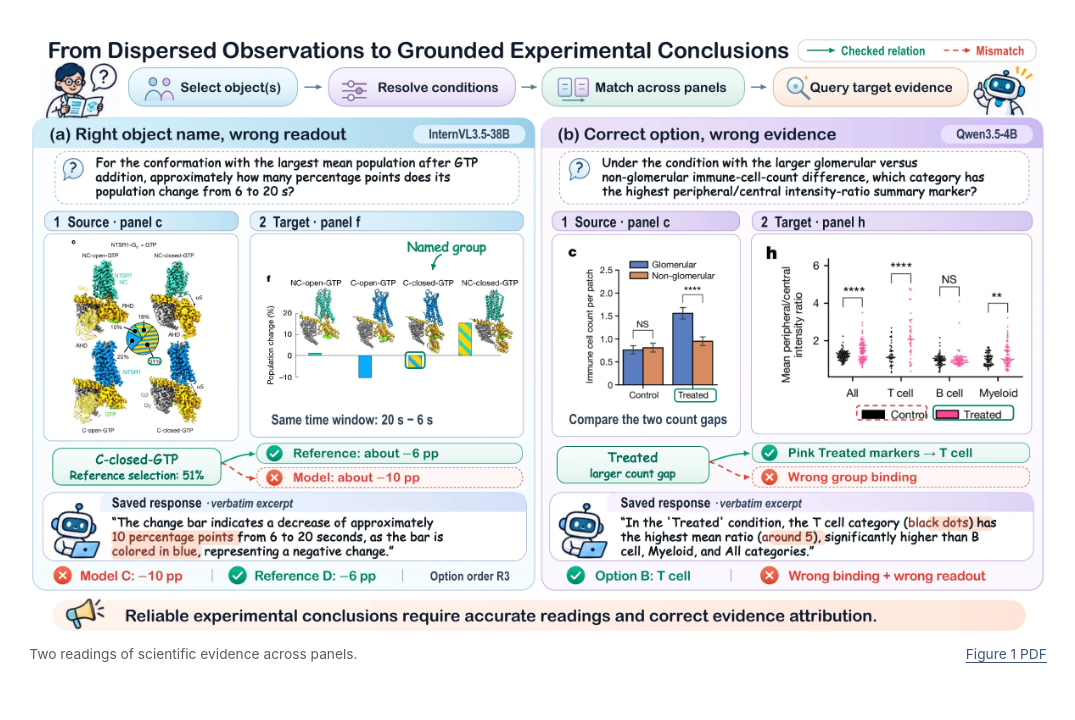
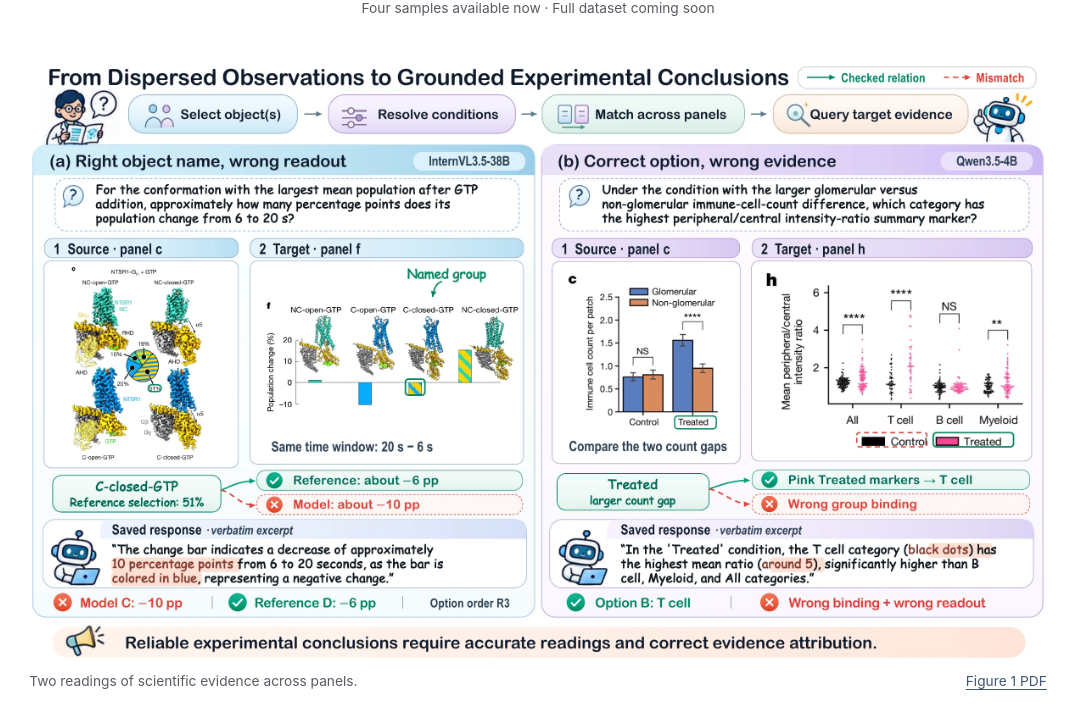
Before and after one commit to lululualululu/CrossPanel, a plain HTML site: page index.html in a window 1280 px wide. Shown: the part 380-1100 px from the top of the page, without its empty margins (102-1177 px from the left). Drawn offline with Linux system fonts and the light colour scheme.

Commit message:
Clarify public sample and dataset availability

```diff
--- a/index.html
+++ b/index.html
@@ -15,6 +15,7 @@
   <p class="authors"><span>Zhengyang Lu<sup>*</sup></span>, <span>QianhongWen<sup>*</sup></span>, <span>Chenpeng Wang<sup>*</sup></span>, <span>Qiang Huang</span>, <span>Ziyang Ling</span>, <span>Huan Li</span>, <span>Chenziao</span>, <span>Yibo Qiu</span>, <span>Xiaojie Cheng</span></p>
   <p class="credit">* Equal contribution · arXiv, November 2026</p>
   <nav class="publication-links" aria-label="Resources"><a class="resource" href="https://arxiv.org/pdf/2611.28641"><img alt="" width="16" height="16" src="assets/icons/file-pdf.svg">Paper</a><a class="resource" href="https://github.com/lululualululu/CrossPanel"><img alt="" width="16" height="16" src="assets/icons/github.svg">GitHub</a><a class="resource" href="https://github.com/lululualululu/CrossPanel#run-the-samples"><svg aria-hidden="true" width="16" height="16" viewBox="0 0 24 24" fill="none" stroke="currentColor" stroke-width="2" stroke-linecap="round" stroke-linejoin="round"><path d="m4 6 6 6-6 6m9 0h7"/></svg>Samples</a><a class="resource" href="#results"><img alt="" width="16" height="16" src="assets/icons/chart-column.svg">Results</a><a class="resource" href="#citation">BibTeX</a></nav>
+  <p class="credit">Four samples available now · Full dataset coming soon</p>
 </header>
 <section id="overview" class="content" aria-label="Overview">
   <figure><a class="figure-link" href="assets/pdfs/figure-1.pdf" aria-label="Open Figure 1 as PDF"><img src="assets/figures/figure-1.webp" width="2400" height="1414" alt="InternVL3.5-38B identifies the correct conformation but misreads its change. Qwen3.5-4B identifies T cells but binds them to the wrong markers." fetchpriority="high"></a><figcaption><span>Two readings of scientific evidence across panels.</span><a href="assets/pdfs/figure-1.pdf">Figure 1 PDF</a></figcaption></figure>
```
